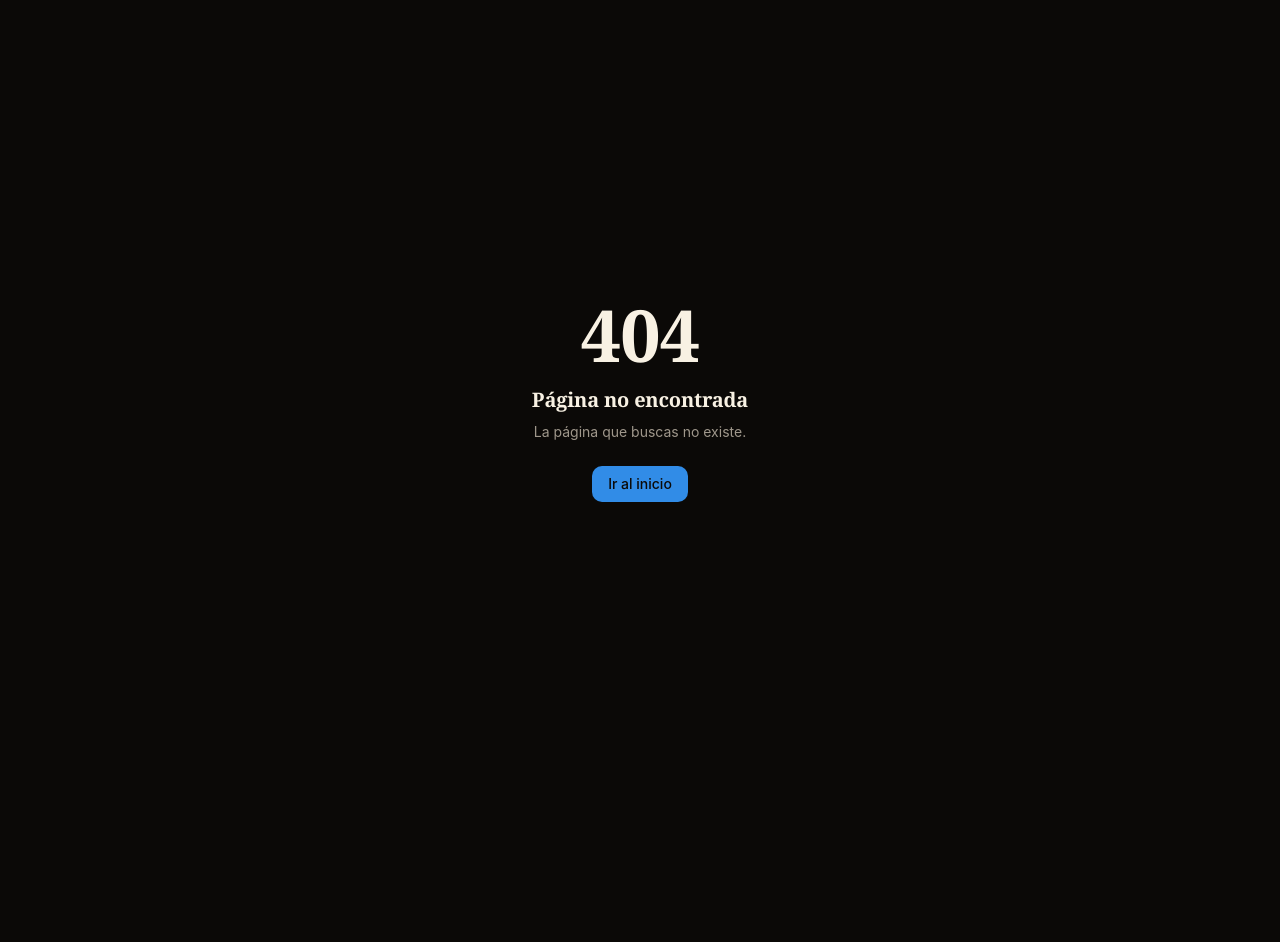
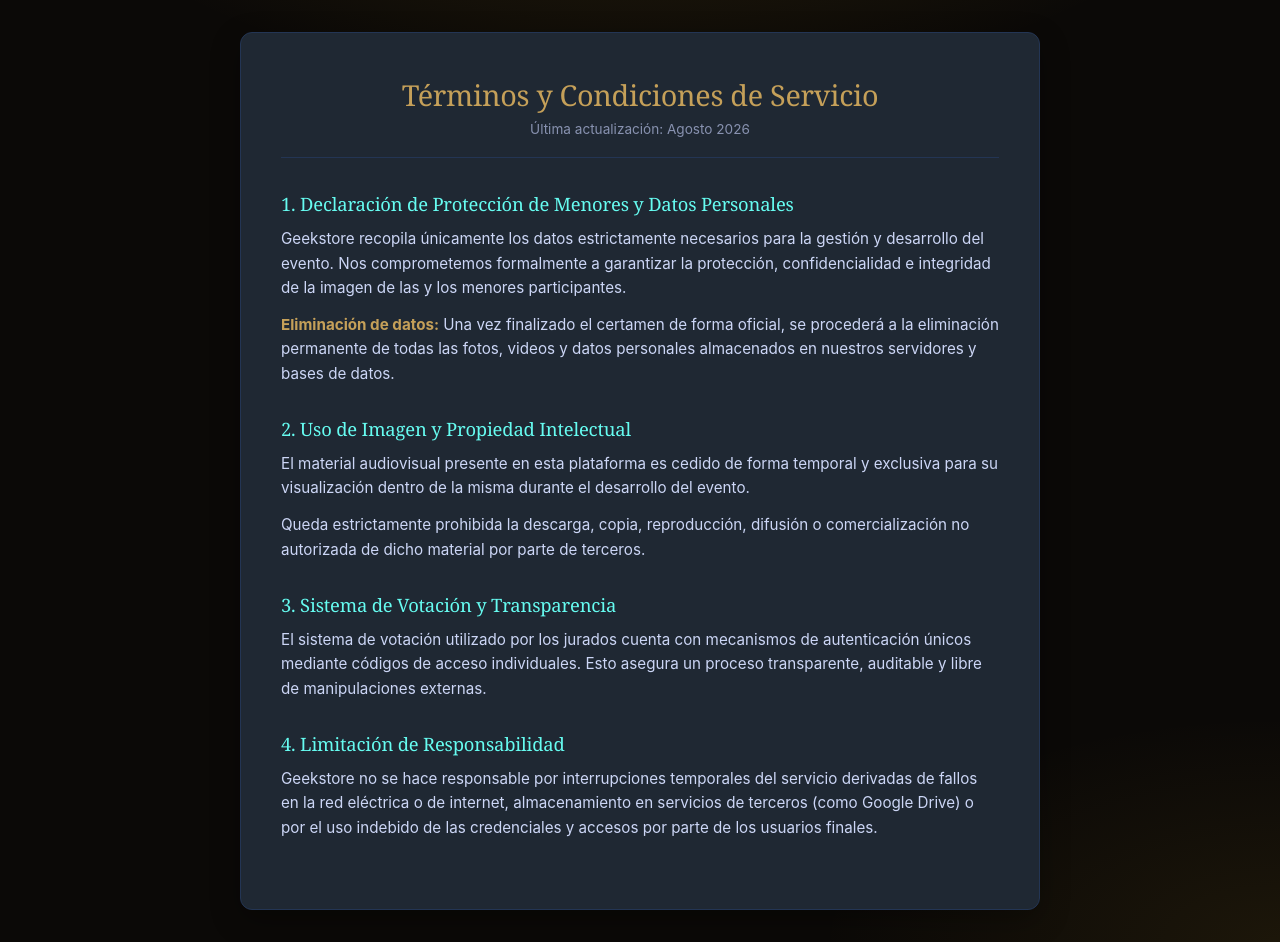
Before and after one commit to Andru-Flores7/eleccionesv1.0, a React (Vite) app: page /terminos in a window 1280 px wide. Before the commit this address had no page. Before the commit the page ends 800 px from the top, so only its background shows below. Built offline with nearby package versions, Linux system fonts and the light colour scheme.

Commit message:
añade terminos de privacidad

```diff
--- a/src/App.tsx
+++ b/src/App.tsx
@@ -4,6 +4,7 @@ import HomePage from "./pages/HomePage";
 import JurorPage from "./pages/JurorPage";
 import AuthPage from "./pages/AuthPage";
 import AdminPage from "./pages/AdminPage";
+import TermsView from "./pages/TermsView";
 import NotFoundPage from "./pages/NotFoundPage";
 
 export default function App() {
@@ -14,6 +15,7 @@ export default function App() {
         <Route path="/jurado" element={<JurorPage />} />
         <Route path="/auth" element={<AuthPage />} />
         <Route path="/admin" element={<AdminPage />} />
+        <Route path="/terminos" element={<TermsView />} />
         <Route path="*" element={<NotFoundPage />} />
       </Routes>
       <Toaster richColors position="top-center" />
--- a/src/pages/HomePage.tsx
+++ b/src/pages/HomePage.tsx
@@ -251,7 +251,7 @@ export default function HomePage() {
           </div>
           <span className="font-medium text-foreground">© 2026 GEEK STORE "Creative Tech Solutions"</span>
           <p className="footer-disclaimer">
-      🔒 <strong>Compromiso de Privacidad:</strong> Geekstore se compromete a garantizar la protección de la imagen e integridad de los menores participantes, asegurando la eliminación definitiva de sus datos personales e imágenes de nuestras bases de datos al finalizar el evento.
+      🔒 <strong>Compromiso de Privacidad:</strong> Geekstore se compromete a garantizar la protección de la imagen e integridad de los menores participantes, asegurando la eliminación definitiva de sus datos personales e imágenes de nuestras bases de datos al finalizar el evento. Si quiere saber mas visite nuestros <Link className="text-primary hover:underline" to="/terminos">Términos y Privacidad</Link>
     </p>
         </div>
       </footer>
--- /dev/null
+++ b/src/pages/TermsView.jsx
@@ -0,0 +1,44 @@
+
+
+export default function TermsView() {
+  return (
+    <div className="terms-container">
+      <h2>Términos y Condiciones de Servicio</h2>
+      <p className="last-updated">Última actualización: Agosto 2026</p>
+
+      <section>
+        <h3>1. Declaración de Protección de Menores y Datos Personales</h3>
+        <p>
+          Geekstore recopila únicamente los datos estrictamente necesarios para la gestión y desarrollo del evento. Nos comprometemos formalmente a garantizar la protección, confidencialidad e integridad de la imagen de las y los menores participantes.
+        </p>
+        <p>
+          <strong>Eliminación de datos:</strong> Una vez finalizado el certamen de forma oficial, se procederá a la eliminación permanente de todas las fotos, videos y datos personales almacenados en nuestros servidores y bases de datos.
+        </p>
+      </section>
+
+      <section>
+        <h3>2. Uso de Imagen y Propiedad Intelectual</h3>
+        <p>
+          El material audiovisual presente en esta plataforma es cedido de forma temporal y exclusiva para su visualización dentro de la misma durante el desarrollo del evento.
+        </p>
+        <p>
+          Queda estrictamente prohibida la descarga, copia, reproducción, difusión o comercialización no autorizada de dicho material por parte de terceros.
+        </p>
+      </section>
+
+      <section>
+        <h3>3. Sistema de Votación y Transparencia</h3>
+        <p>
+          El sistema de votación utilizado por los jurados cuenta con mecanismos de autenticación únicos mediante códigos de acceso individuales. Esto asegura un proceso transparente, auditable y libre de manipulaciones externas.
+        </p>
+      </section>
+
+      <section>
+        <h3>4. Limitación de Responsabilidad</h3>
+        <p>
+          Geekstore no se hace responsable por interrupciones temporales del servicio derivadas de fallos en la red eléctrica o de internet, almacenamiento en servicios de terceros (como Google Drive) o por el uso indebido de las credenciales y accesos por parte de los usuarios finales.
+        </p>
+      </section>
+    </div>
+  );
+}
--- a/src/styles.css
+++ b/src/styles.css
@@ -160,3 +160,63 @@
 .numero{
   font-size : 30px
 }
+
+.terms-container {
+  max-width: 800px;
+  margin: 2rem auto;
+  padding: 2.5rem;
+  background: #1f2833;
+  border: 1px solid #233554;
+  border-radius: 12px;
+  color: #e6f1ff;
+  box-shadow: 0 10px 30px rgba(0, 0, 0, 0.3);
+}
+
+.terms-container h2 {
+  color: #c5a059;
+  font-size: 1.8rem;
+  margin-bottom: 0.2rem;
+  text-align: center;
+}
+
+.terms-container .last-updated {
+  text-align: center;
+  color: #8892b0;
+  font-size: 0.85rem;
+  margin-bottom: 2rem;
+  border-bottom: 1px solid #233554;
+  padding-bottom: 1rem;
+}
+
+.terms-container section {
+  margin-bottom: 1.8rem;
+}
+
+.terms-container h3 {
+  color: #66fcf1;
+  font-size: 1.15rem;
+  margin-bottom: 0.6rem;
+}
+
+.terms-container p {
+  color: #ccd6f6;
+  line-height: 1.6;
+  font-size: 0.95rem;
+  margin-bottom: 0.8rem;
+}
+
+.terms-container strong {
+  color: #c5a059;
+}
+
+/* Responsivo para celulares */
+@media (max-width: 600px) {
+  .terms-container {
+    margin: 1rem;
+    padding: 1.5rem;
+  }
+
+  .terms-container h2 {
+    font-size: 1.4rem;
+  }
+}
```
